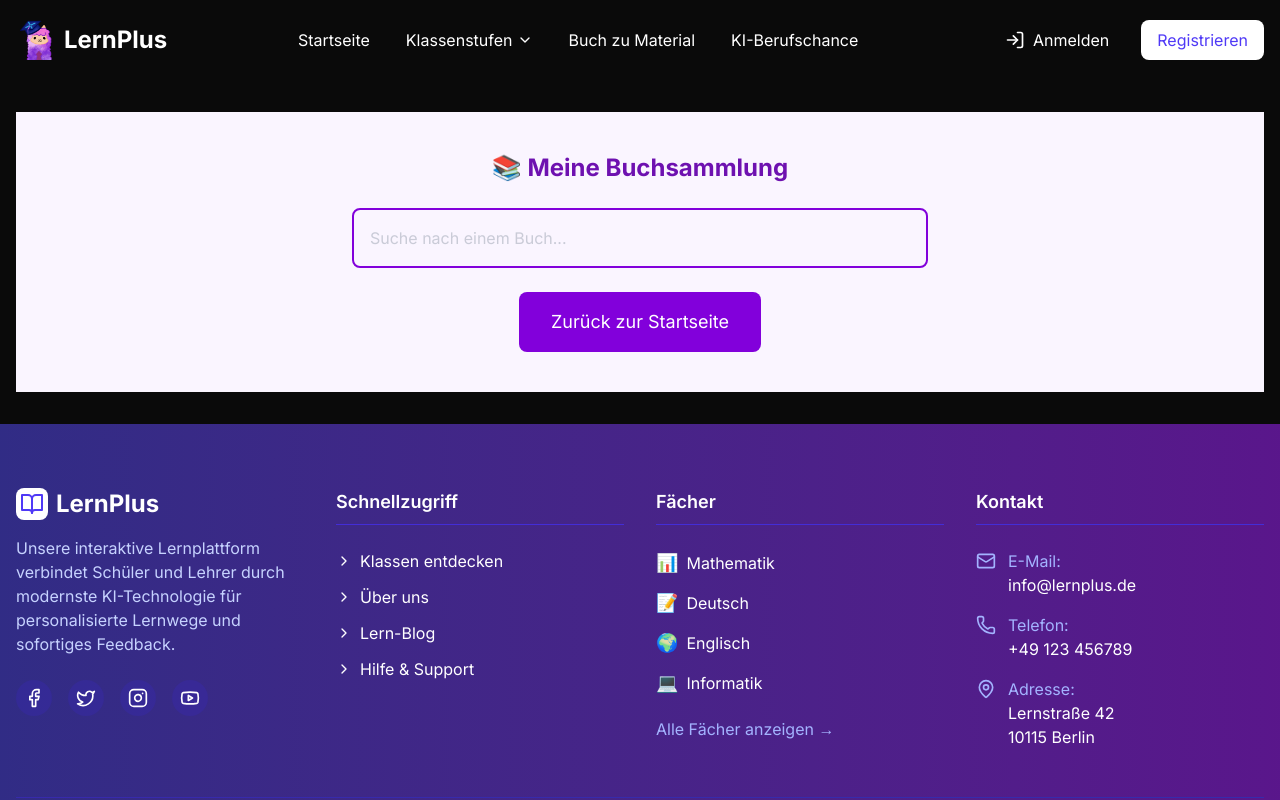
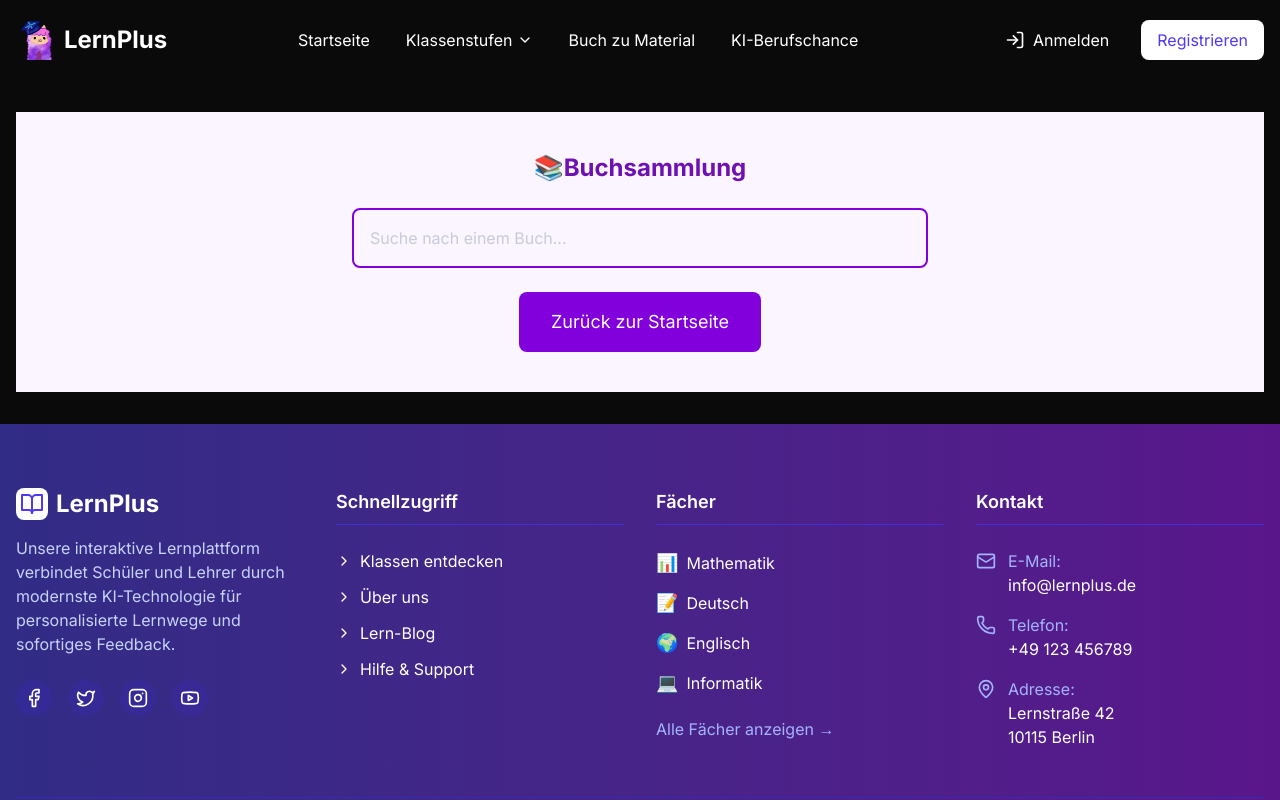
Before and after one commit to tchitop/lernplus, a Next.js app: page /dashboard/mediaSearch in a window 1280 px wide. Shown: the top 800 px of the page. Built offline with nearby package versions, Linux system fonts and the light colour scheme.

Commit message:
page.tsx

```diff
--- a/app/dashboard/mediaSearch/page.tsx
+++ b/app/dashboard/mediaSearch/page.tsx
@@ -58,7 +58,8 @@ export default function MediaSearch() {
     "Woyzeck",
     "Maria Stuart",
     "Nathan der Weise",
-    "Nathan und seine Kinder"
+    "Nathan und seine Kinder",
+    "SCHEIßE"
   ];
 
   const summaries = {
@@ -124,7 +125,7 @@ Mehr Infos auf <a href="https://de.wikipedia.org/wiki/Harry_Potter_und_der_Stein
 
   return (
     <div className="bg-purple-50 font-sans p-10">
-      <h1 className="text-center text-purple-800 text-2xl font-bold mb-6">📚 Meine Buchsammlung</h1>
+      <h1 className="text-center text-purple-800 text-2xl font-bold mb-6">📚Buchsammlung</h1>
 
       <div className="max-w-xl mx-auto relative">
         <input
```
